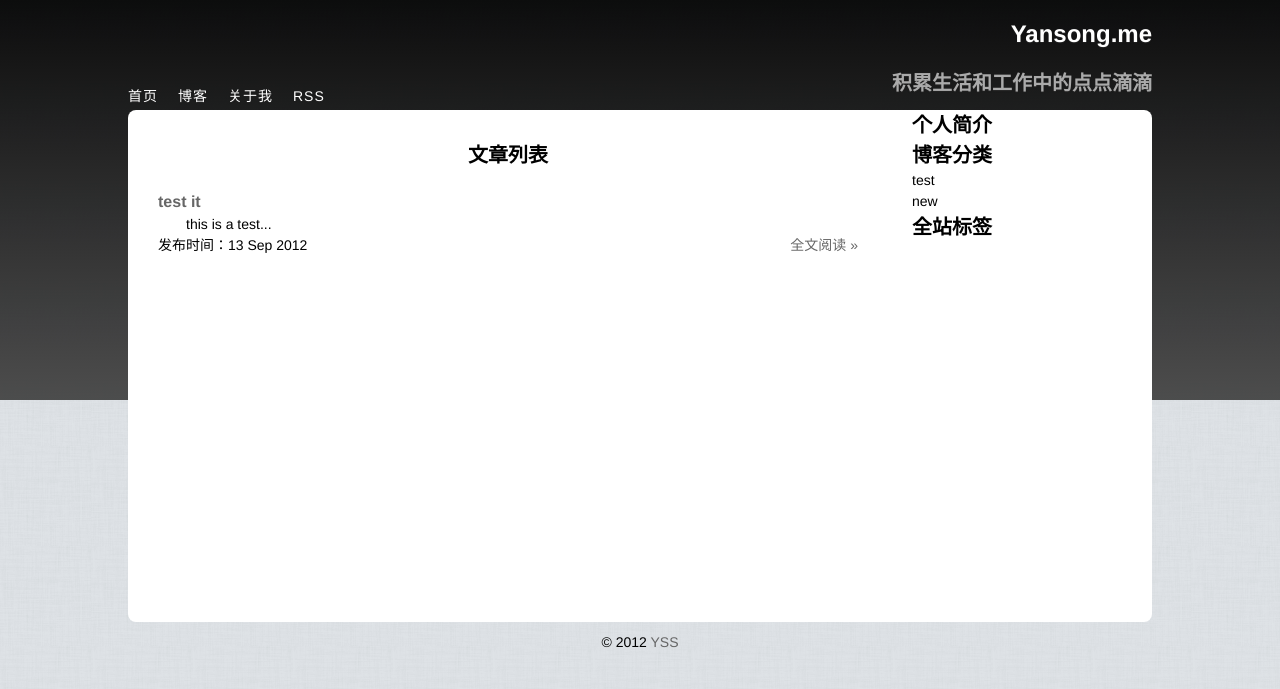
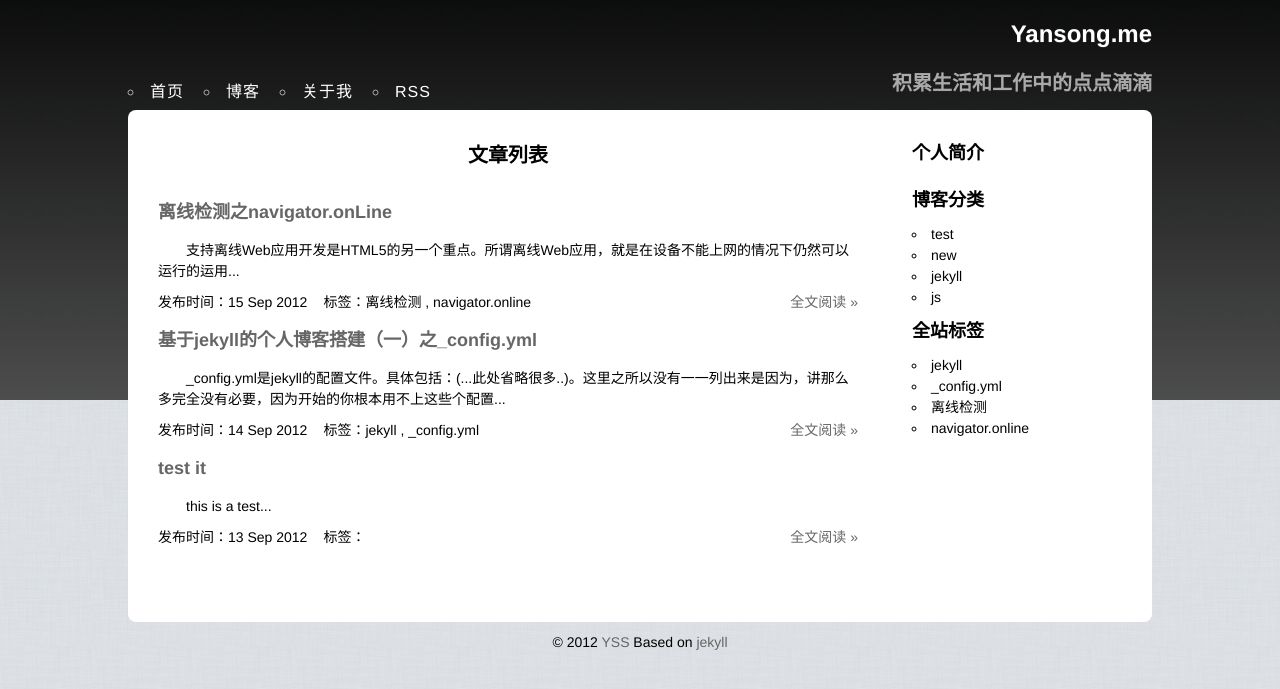
Before and after one commit to yss/yss.github.io, a Jekyll site: the page built from blog.html, in a window 1280 px wide. Shown: the top 689 px of the page. Built offline with Jekyll 4.4.1, drawn with Linux system fonts in a browser that asks for light colours; Markdown is read by kramdown in place of the engine named in the settings.

Commit message:
add blog

```diff
--- a/_layouts/blog.html
+++ b/_layouts/blog.html
@@ -7,12 +7,12 @@ layout: default
 </section>
 <aside id="sidebar">
     <section class="profile box">
-        <h2>个人简介</h2>
+        <h3>个人简介</h3>
         <div class="cont">
         </div>
     </section>
     <section class="box">
-        <h2>博客分类</h2>
+        <h3>博客分类</h3>
         <ul>
             {% for category in site.categories %}
             <li>{{ category[0] }}</a>
@@ -20,7 +20,7 @@ layout: default
         </ul>
     </section>
     <section class="box">
-        <h2>全站标签</h2>
+        <h3>全站标签</h3>
         <ul>
             {% for tag in site.tags %}
                 <li>{{ tag.[0] }}</li>
--- a/_layouts/default.html
+++ b/_layouts/default.html
@@ -33,7 +33,7 @@
         {{content}}
     </div>
     <div id="ft">
-        <p>&copy; 2012 <a href="http://weibo.com/yssnelson" target="_blank">YSS</a></p>
+        <p>&copy; 2012 <a href="https://github.com/yss" target="_blank">YSS</a> Based on <a href="https://github.com/mojombo/jekyll/wiki" target="_blank">jekyll</a></p>
     </div>
 </div>
 </body>
--- /dev/null
+++ b/_posts/2012-09-14-set-up-jekyll-blog-I.md
@@ -0,0 +1,42 @@
+---
+layout: blog
+title: 基于jekyll的个人博客搭建（一）之_config.yml
+categories: [jekyll]
+tags: [jekyll, _config.yml]
+summary: _config.yml是jekyll的配置文件。具体包括：(...此处省略很多..)。这里之所以没有一一列出来是因为，讲那么多完全没有必要，因为开始的你根本用不上这些个配置
+---
+### 前言
+在读本文章之前，你需要懂那么一点git的知识。但是不是最重要的。
+
+### 什么是_config.yml
+_config.yml是jekyll的配置文件。具体包括：(...此处省略很多..)。这里之所以没有一一列出来是因为，讲那么多完全没有必要，因为开始的你根本用不上这些个配置。
+
+我们所需要了解的就是以下三个：
+
+1.  permalink：这个规定了你博客的URL地址 。默认是date
+
+    一般像我是这样配置是：/:year/:month/:day/:title
+
+    就代表着你博客显示的URL应该是类似这样子的：http://yansong.me/2012/09/15/test-blog.html
+
+2.  auto：这个指代的是否有文件更新就需要更新站点。默认是false
+
+    一般的话，特别是最开始都需要设置为：auto 因为我们更新得很频繁。
+
+3.  markdown：指代的是你采用什么模板编写你的博客。默认是maruku
+
+    像其他人一样，我使用的是rdiscount，为什么呢？我想是因为maruku不是很灵活，特别是在里面加入html标签，是有问题的。
+
+#### 最后的代码
+
+    permalink: /:year/:month/:day/:title
+    # 当修改文件时重新生成站点
+    auto: true
+    markdown: rdiscount
+
+### 后记
+其实你不做任何配置也是没有关系的。;)
+
+但是不管怎么样，auto还是很有必要做配置的。
+
+这里作为第一步：创建_config.yml文件。
--- /dev/null
+++ b/_posts/2012-09-15-navigator-onLine.md
@@ -0,0 +1,35 @@
+---
+layout: blog
+title: 离线检测之navigator.onLine
+categories: [js]
+tags: [离线检测, navigator.online]
+summary: 支持离线Web应用开发是HTML5的另一个重点。所谓离线Web应用，就是在设备不能上网的情况下仍然可以运行的运用
+---
+### 关于离线检测
+
+支持离线Web应用开发是HTML5的另一个重点。所谓离线Web应用，就是在设备不能上网的情况下仍然可以运行的运用。
+
+### 关于navigator.onLine及不同浏览器表现
+
+navigator.onLine是HTML5定义用来检测设备是在线还是离线。对应的值为false或true。
+
+但是不同浏览器表现并不一致。
+
+* IE 6+和Safari 5+能够正确的检测到网络已断开，并将navigator.onLine设为flase。
+* Firefox 3+和Opera 10.6+也支持navigator.onLine。但需要手动讲浏览器设置为脱机模式才能让浏览器正常工作。
+* Chrome 11及以上版本始终将navigator.onLine设为true。(不过作者的Chrome 21已经能正常使用了)
+
+但是截止到今天写这篇文章，最新的浏览器都能正确使用这个属性。
+
+### online&offLine事件
+HTML5定义了online&offline事件用于监听网络状态变化。
+
+> window.addEventListener('online', callback); // 离线到上线
+
+> window.addEventListener('offline', callback); // 上线到离线
+
+目前除了IE（IE只支持navigator.onLine属性）外，其他最新浏览器都支持这个事件。
+
+### 后记
+
+虽然Web app的发展功能越来越好，但是Native app依旧很强大，加之最近的fackbook指明他们犯了一个严重的错误在把大部分精力放在web app上，让Web app之路，越来越迷茫。总之任重道远！
--- a/blog.html
+++ b/blog.html
@@ -6,6 +6,6 @@ title : 文章列表
     <div class="item">
         <h3><a href="{{ post.url }}" title="{{ post.title }}">{{ post.title }}</a></h3>
         <p class="desc">{{ post.summary }}...</p>
-        <p class="other"><span class="time">发布时间：{{ post.date | date_to_string }}</span><a href="{{ post.url }}">全文阅读 &raquo;</a></p>
+        <p class="other"><a href="{{ post.url }}" class="read">全文阅读 &raquo;</a><span class="time">发布时间：{{ post.date | date_to_string }}</span><span class="tags">标签：{{ post.tags | join: ' , ' }}</span></p>
     </div>
 {% endfor %}
--- a/static/css/base.css
+++ b/static/css/base.css
@@ -5,10 +5,11 @@ html { color:#000; background:#DCE0E4 url(i/bg-body.png); }
 body,div,dl,dt,dd,ul,ol,li,h1,h2,h3,h4,h5,h6,pre,code,form,fieldset,legend,input,textarea,p,blockquote,th,td { margin:0; padding:0; }
 table { border-collapse:collapse; border-spacing:0; }
 fieldset, img { border:0; vertical-align:top; }
-ol,ul { list-style:none; }
+ul { list-style: circle inside none; }
+ol { list-style: decimal inside none; }
 h1 { font-size:24px; }
 h2 { font-size:20px; }
-h3 { font-size:16px; }
+h3 { font-size:18px; }
 h4, h5, h6 { font-size:14px; }
 sup { vertical-align:text-top; }
 sub { vertical-align:text-bottom; }
@@ -16,10 +17,10 @@ caption,th,td { text-align:center; }
 input,textarea,select { font-family:inherit; font-size:inherit; font-weight:inherit; *font-size:100%; }
 legend { color:#000; }
 a, a:link, a:visited { color:#666; text-decoration:none; }
-a:hover { text-decoration:underline; }
+a:hover { color:#369; text-decoration:underline; }
 /* common.css */
-.cf:after { content:''; display:block; height:0; clear:both; }
-.cf { zoom:1 }
+.cf:after, #bd:after, #hd:after { content:''; display:block; height:0; clear:both; }
+.cf, #bd, #hd { zoom:1 }
 .hidden { display:none; }
 .tri { position:absolute; width:0; height:0; line-height:0; font-size:0; border:5px dashed transparent; }
 body { font:14px/1.5 Helvetica,Arial,'Microsoft Yahei',sans-serif; }
@@ -36,15 +37,18 @@ filter: progid:DXImageTransform.Microsoft.gradient(startColorstr='#000000', endC
 #hd h2 { padding-bottom:12px; }
 #hd a { color:#FFF; }
 #hd a:hover { color:#94D4D6; }
-#nav { float:left; margin-top:-24px; letter-spacing:1px; }
+#nav { float:left; margin-top:-30px; letter-spacing:1px; font-size:16px; }
 #nav li { float:left; padding-right:20px; }
 #bd { min-height:512px; background:#FFF; border-radius:8px; }
 #ft { padding:10px 0; text-align:center; }
 #rain-drops { padding-top:512px; width:1024px; height:0; overflow:hidden; border-radius:5px; background:url(i/rainDrops.jpg) no-repeat; font-size:24px; font-weight:bold; white-space:nowrap; color:#E000E0; }
 #content { float:left; width:700px; padding:30px; }
 #content h2 { padding-bottom:20px; text-align:center; }
-#content .item {  }
 #content .item .desc { text-indent:2em; }
-#content .item .other { text-align:right; }
-#content .item .time { float:left; }
-#sidebar { float:right; width:240px; }
+#content .item .read { float:right; }
+#content .item .time { padding-right:16px; }
+#content h3 { padding: 9px 0; }
+#content h4 { padding:5px 0; }
+#content p { padding:5px 0; }
+#sidebar { float:right; padding:20px 0;  width:240px; }
+#sidebar h3 { padding:10px 0; }
```
Also changed, not shown: 404.html (+16 -2 lines), _layouts/tmp.htm (deleted, +0 -18 lines), _posts/2012-09-13-blog-test.md (+1 -1 lines), favicon.ico (added).
